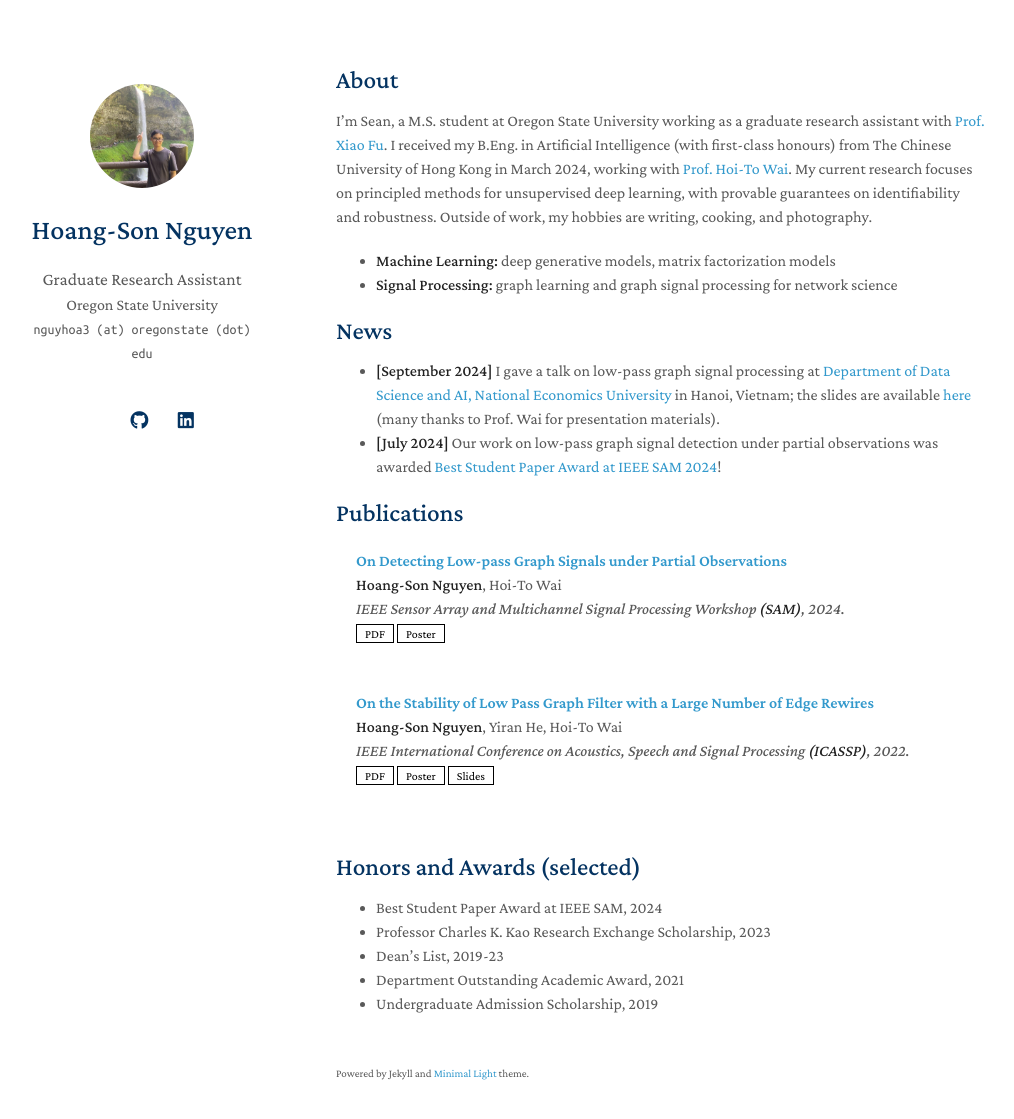
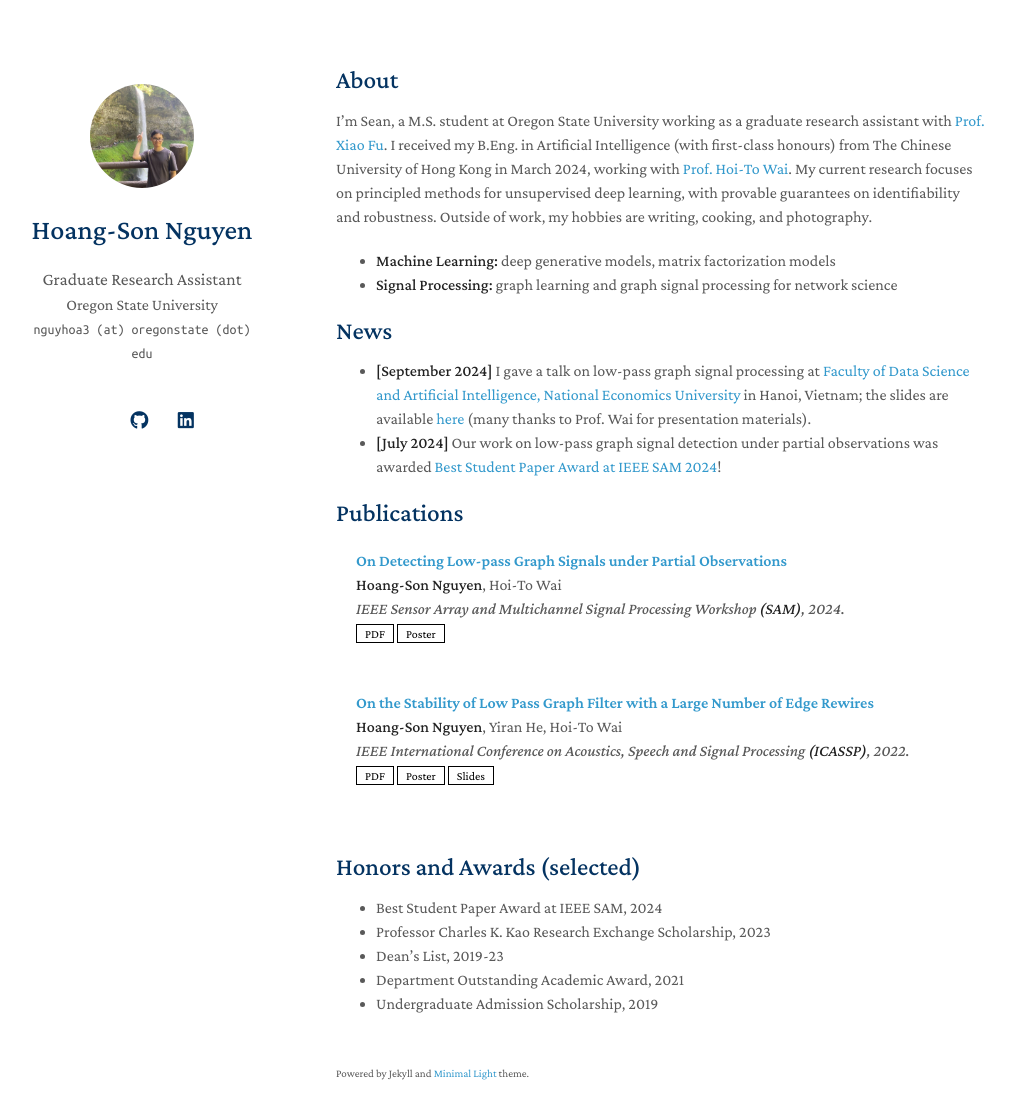
Before and after one commit to hsnguyen24/hsnguyen24.github.io, a Jekyll site: the page built from index.md, in a window 1280 px wide and 1154 px high. Shown: the top 1119 px of the window, without its empty margins (134-1148 px from the left). Built offline with Jekyll 4.4.1, drawn with Linux system fonts in a browser that asks for light colours; nearby versions of some CDN libraries; a style sheet for code colours, icons or effects is not loaded; our own code applies the rules of GitHub Pages for plain Markdown files.

Commit message:
Update index.md

```diff
--- a/index.md
+++ b/index.md
@@ -10,7 +10,7 @@ I'm Sean, a M.S. student at Oregon State University working as a graduate resear
 - **Signal Processing:** graph learning and graph signal processing for network science
 
 ## News
-- **[September 2024]** I gave a talk on low-pass graph signal processing at [Department of Data Science and AI, National Economics University](https://fda.neu.edu.vn/) in Hanoi, Vietnam; the slides are available [here](./assets/files/Talk_at_NEU_2024.pdf) (many thanks to Prof. Wai for presentation materials).
+- **[September 2024]** I gave a talk on low-pass graph signal processing at [Faculty of Data Science and Artificial Intelligence, National Economics University](https://fda.neu.edu.vn/) in Hanoi, Vietnam; the slides are available [here](./assets/files/Talk_at_NEU_2024.pdf) (many thanks to Prof. Wai for presentation materials).
 - **[July 2024]** Our work on low-pass graph signal detection under partial observations was awarded [Best Student Paper Award at IEEE SAM 2024](./assets/img/sam2024_award.jpg)!
 
 {% include_relative _includes/publications.md %}
```
